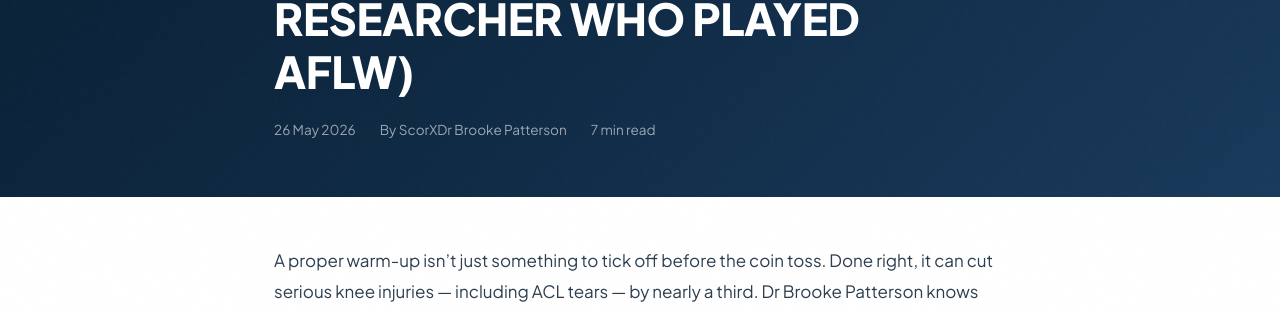
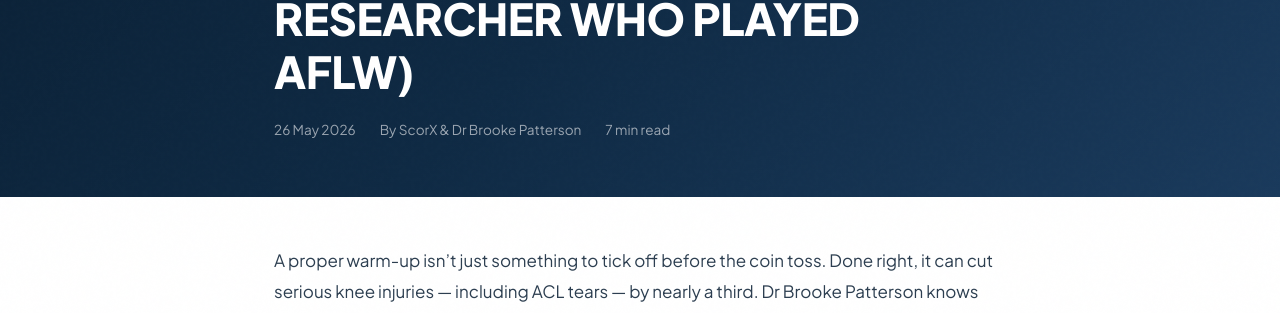
Before and after one commit to twineappdev-scorx/scorx-website, a Jekyll site: the page built from _posts/2026-05-26-warm-up-injury-prevention-junior-sport.md, in a window 1280 px wide and 900 px high. Shown: the part 312-625 px from the top of the window. Built offline with Jekyll 4.4.1, drawn with Linux system fonts in a browser that asks for light colours.

Commit message:
Update 2026-05-26-warm-up-injury-prevention-junior-sport.md

```diff
--- a/_posts/2026-05-26-warm-up-injury-prevention-junior-sport.md
+++ b/_posts/2026-05-26-warm-up-injury-prevention-junior-sport.md
@@ -1,7 +1,7 @@
 ---
 title: "The Warm-Up That Actually Prevents Injuries (According to a Researcher Who Played AFLW)"
 date: 2026-05-26
-author: ["ScorX", "Dr Brooke Patterson"]
+author: ["ScorX"," & ","Dr Brooke Patterson"]
 category: Guide
 tags: ["injury prevention", "warm up", "strength training", "junior sport", "AFL", "netball", "soccer"]
 keywords: "junior sport injury prevention, warm up for kids sport, ACL injury prevention, strength training for young athletes, AFL Prep to Play"
```
